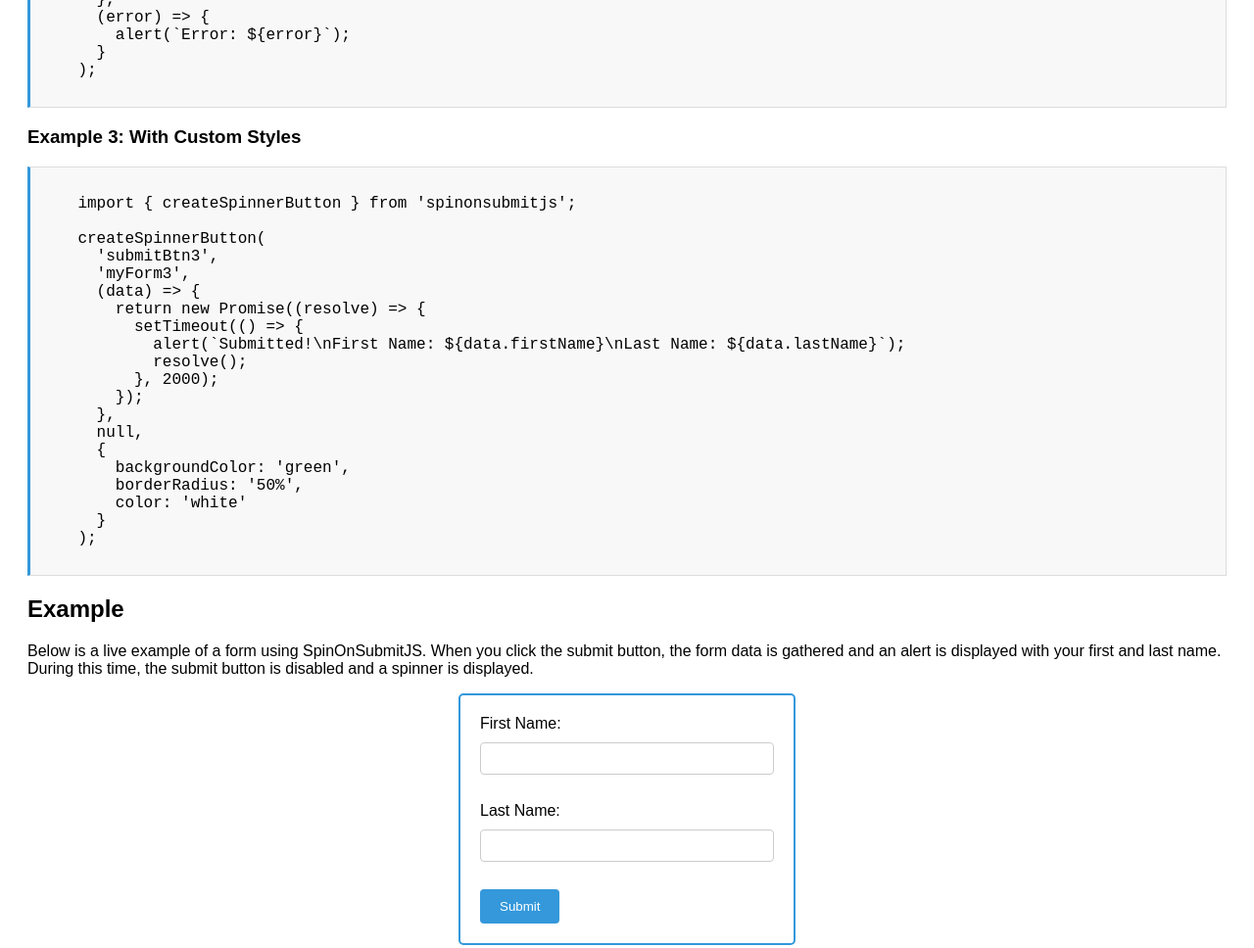
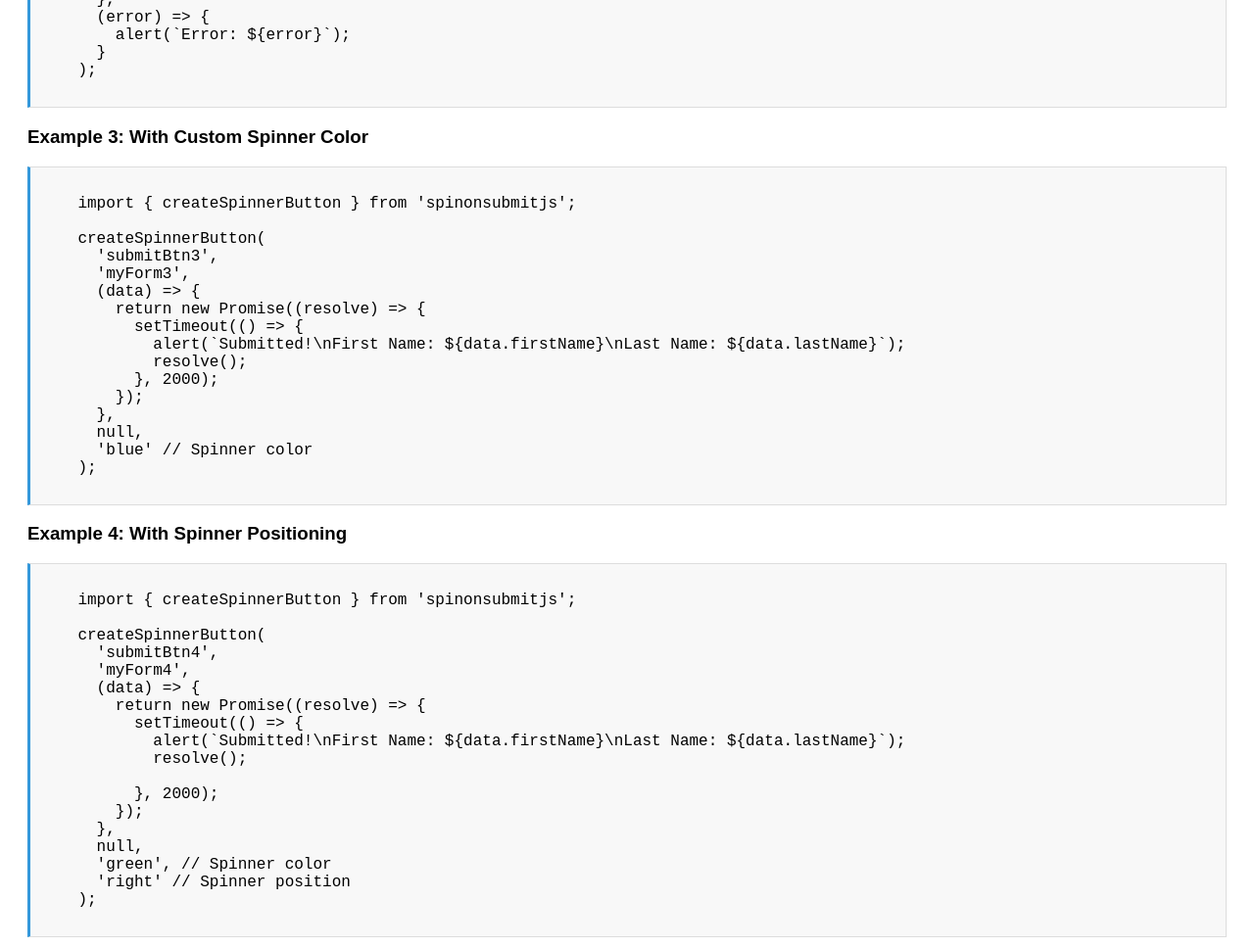
Before and after one commit to thedhanawada/SpinOnSubmitJS, a website: page index.html in a window 1280 px wide. Shown: the part 1280-2248 px from the top of the page at 98% size. Drawn offline with Linux system fonts and the light colour scheme.

Commit message:
update readme and index.html

```diff
--- a/index.html
+++ b/index.html
@@ -7,11 +7,16 @@
     import { createSpinnerButton } from './spinonsubmit.js';
 
 window.onload = function() {
+  const svgSpinner = `
+    <svg class="custom-spinner" viewBox="0 0 50 50" xmlns="http://www.w3.org/2000/svg">
+      <circle class="spinner-path" cx="25" cy="25" r="20" stroke="black" fill="none" stroke-width="4"/>
+    </svg>
+  `;
+
   createSpinnerButton(
 'submitBtn',
 'myForm',
 function(data) {
-          // Simulate an asynchronous action (e.g., form submission)
 return new Promise(function(resolve, reject) {
   setTimeout(function() {
     var firstName = data.firstName;
@@ -26,11 +31,17 @@
 });
 },
 function(error) {
-          // Handle error
 alert(error);
+},
+'red', // spinner color
+`<svg viewBox="0 0 50 50" xmlns="http://www.w3.org/2000/svg">
+ <circle cx="25" cy="25" r="20" stroke="black" fill="none" stroke-width="4"/>
+</svg>`,
+'right' // position of spinner
+);
+
 }
-      );
-    }  </script>
+  </script>
 </head>
 <body>
 
@@ -57,7 +68,8 @@
     <li>In your JavaScript file, import the `createSpinnerButton` function from the SpinOnSubmitJS library.</li>
     <li>Call `createSpinnerButton`, passing in the ID of your submit button, the ID of your form, and a callback function that represents the asynchronous action to be performed when the button is clicked. The callback now also receives the form data as its first argument, so you no longer need to manually gather the data.</li>
     <li>You can also pass an error callback as a fourth argument. This function will be called if your main callback throws an error or rejects a promise, allowing you to handle errors gracefully.</li>
-    <li>Optionally, you can also pass a fifth argument to `createSpinnerButton` to customize the spinner's styles. This should be an object where the keys are CSS property names and the values are the desired styles.</li>
+    <li>Optionally, you can also pass a fifth argument to `createSpinnerButton` to customize the spinner's color.</li>
+    <li>A sixth optional argument can be passed to set the spinner's position to either left (default) or right.</li>
   </ol>
 
   <h3>Example 1: Basic Usage</h3>
@@ -101,7 +113,7 @@
     );
   </code></pre>
 
-  <h3>Example 3: With Custom Styles</h3>
+  <h3>Example 3: With Custom Spinner Color</h3>
 
   <pre><code>
     import { createSpinnerButton } from 'spinonsubmitjs';
@@ -118,13 +130,33 @@
         });
       },
       null,
-      {
-        backgroundColor: 'green',
-        borderRadius: '50%',
-        color: 'white'
-      }
+      'blue' // Spinner color
     );
   </code></pre>
+
+  <h3>Example 4: With Spinner Positioning</h3>
+
+  <pre><code>
+    import { createSpinnerButton } from 'spinonsubmitjs';
+
+    createSpinnerButton(
+      'submitBtn4',
+      'myForm4',
+      (data) => {
+        return new Promise((resolve) => {
+          setTimeout(() => {
+            alert(`Submitted!\nFirst Name: ${data.firstName}\nLast Name: ${data.lastName}`);
+            resolve();
+
+          }, 2000);
+        });
+      },
+      null,
+      'green', // Spinner color
+      'right' // Spinner position
+    );
+  </code></pre>
+
 
 
   <h2>Example</h2>
```
Also changed, not shown: README.md. Lines whose indentation alone changed are shown as unchanged.
